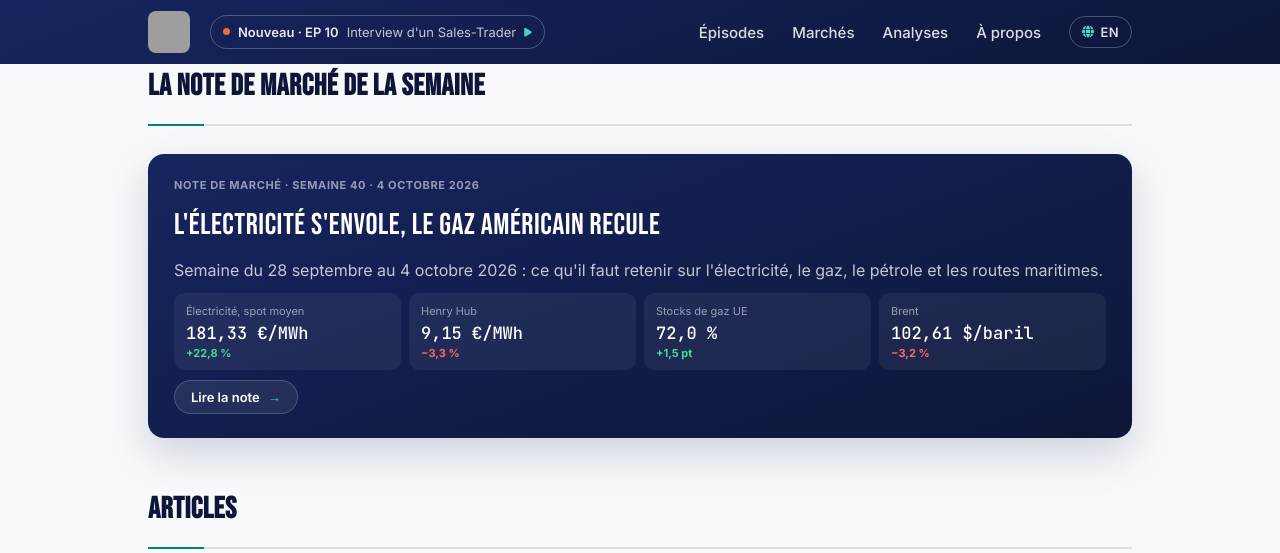
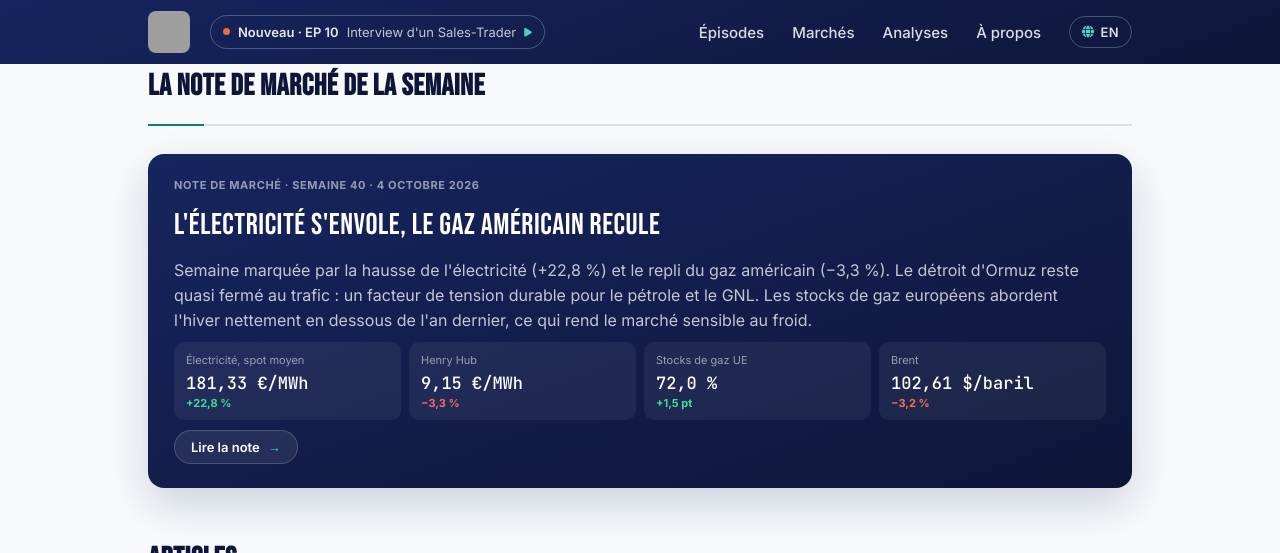
Before and after one commit to InsideEnergyMarkets/Inside-Energy-Markets, a Jekyll site: the page built from analyses/index.html, in a window 1280 px wide and 900 px high, scrolled down 351 px, cut to the strip 0-553 px from the top of the window. Built offline with Jekyll 4.4.1, drawn with Linux system fonts in a browser that asks for light colours; grey boxes are pictures that could not be loaded.

Commit message:
Accueil : la note de marché de la semaine dans la rubrique Analyses
Co-Authored-By: Claude Opus 5.5 <noreply@anthropic.com>

```diff
--- a/_data/i18n.yml
+++ b/_data/i18n.yml
@@ -96,7 +96,7 @@ fr:
     inc_reported: "signalés, dont %n attaques"
     see_map: "Voir la carte"
     latest_posts: "Derniers articles"
-    all_blog: "Tout le blog"
+    all_blog: "Toutes les analyses"
     cta_title: "Écouter, participer"
   eps:
     eyebrow: "TOUS LES ÉPISODES"
@@ -579,7 +579,7 @@ en:
     inc_reported: "reported, including %n attacks"
     see_map: "See the map"
     latest_posts: "Latest articles"
-    all_blog: "All articles"
+    all_blog: "All analysis"
     cta_title: "Listen, take part"
   eps:
     eyebrow: "ALL EPISODES"
--- /dev/null
+++ b/_includes/note-feature.html
@@ -0,0 +1,8 @@
+{% comment %}Carte « note de marché de la semaine » (page Analyses et accueil) : include.note.{% endcomment %}
+<a class="nt-feature" href="{{ include.note.url | relative_url }}">
+  <span class="pw-label">{{ t.note.eyebrow }} · {{ t.note.week }} {{ include.note.week }} · {% include date.html date=include.note.period_end %}</span>
+  <strong>{{ include.note.headline }}</strong>
+  <span class="nt-feature-lede">{{ include.note.reading | default: include.note.intro }}</span>
+  <span class="nt-feature-tiles">{% for tl in include.note.tiles limit: 4 %}<span><small>{{ tl.label }}</small>{{ tl.value }}{{ tl.unit }}{% if tl.change %}<em class="nt-tile-change--{{ tl.dir }}">{{ tl.change }}</em>{% endif %}</span>{% endfor %}</span>
+  <span class="mk-open">{{ t.note.read }} <span aria-hidden="true">→</span></span>
+</a>
--- a/_includes/pages/blog.html
+++ b/_includes/pages/blog.html
@@ -15,13 +15,7 @@
     {% if lnotes.size > 0 %}
     {% assign note = lnotes | first %}
     <div class="section-head" id="notes"><h2>{{ t.blog.notes_title }}</h2></div>
-    <a class="nt-feature" href="{{ note.url | relative_url }}">
-      <span class="pw-label">{{ t.note.eyebrow }} · {{ t.note.week }} {{ note.week }} · {% include date.html date=note.period_end %}</span>
-      <strong>{{ note.headline }}</strong>
-      <span class="nt-feature-lede">{{ note.intro }}</span>
-      <span class="nt-feature-tiles">{% for tl in note.tiles limit: 4 %}<span><small>{{ tl.label }}</small>{{ tl.value }}{{ tl.unit }}{% if tl.change %}<em class="nt-tile-change--{{ tl.dir }}">{{ tl.change }}</em>{% endif %}</span>{% endfor %}</span>
-      <span class="mk-open">{{ t.note.read }} <span aria-hidden="true">→</span></span>
-    </a>
+    {% include note-feature.html note=note %}
     {% endif %}
 
     {% assign posts = site.posts | where: "lang", lang %}
```
Also changed, not shown: _includes/pages/home.html (+10 -9 lines).
